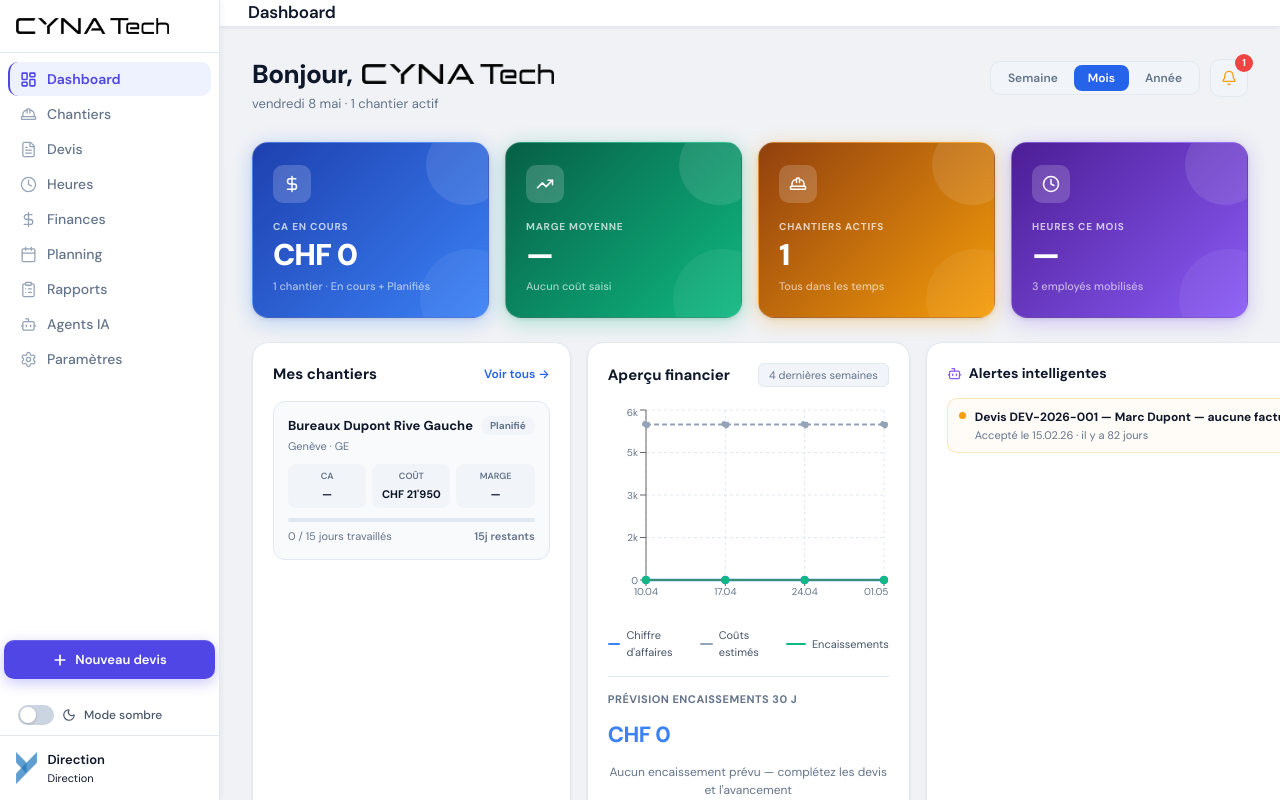
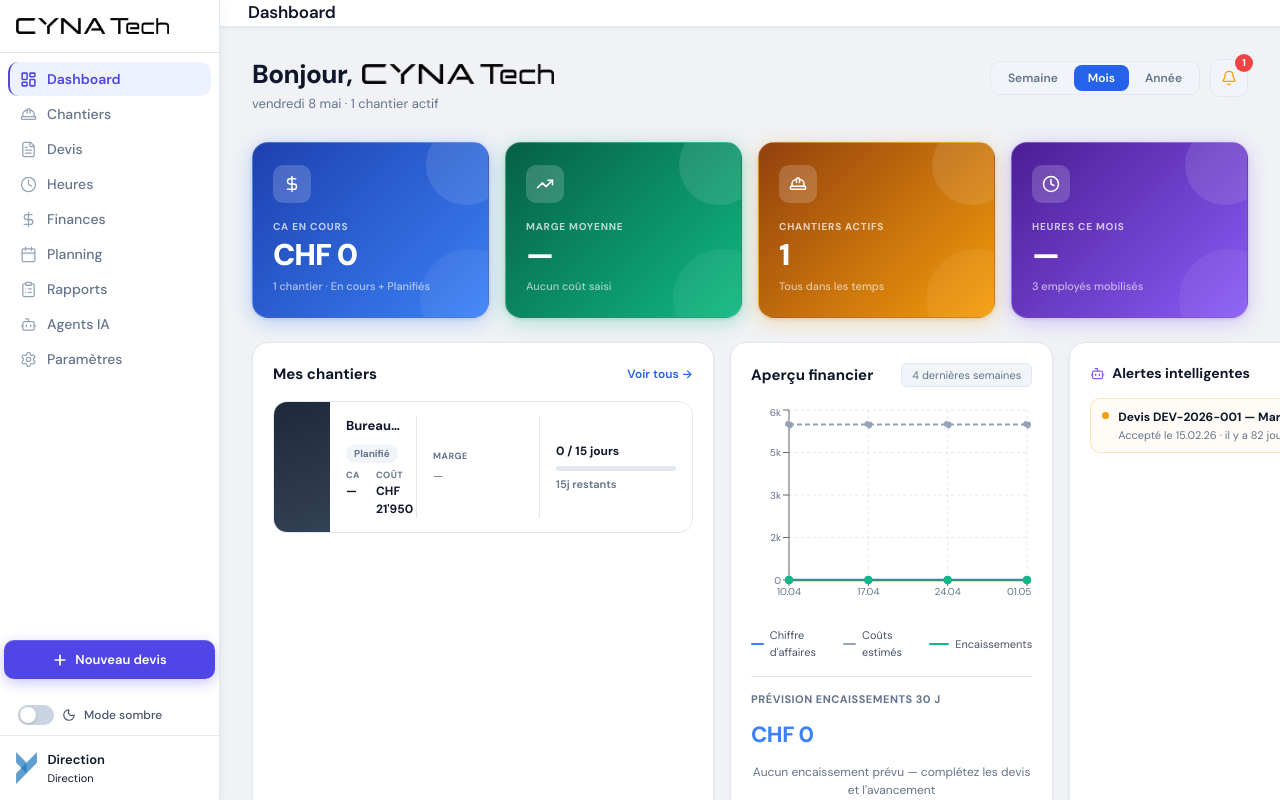
Before and after one commit to Valdrin72/gestion-chantier, a React (Create React App) app: page / in a window 1280 px wide. Built offline with nearby package versions, Linux system fonts and the light colour scheme.

Commit message:
Dashboard: redesign cards chantiers — vignette + CA/Coût/Marge/Jours horizontal

```diff
--- a/src/pages/Dashboard.js
+++ b/src/pages/Dashboard.js
@@ -799,39 +799,61 @@ function Dashboard() {
                           : { label: '—', couleur: 'var(--text-muted)' };
                   return (
                     <div key={c.id} onClick={() => naviguer('chantiers', { chantierActif: c.id })}
-                      style={{ padding: '14px', borderRadius: 12, border: '1px solid var(--dash-border)', cursor: 'pointer', background: 'var(--bg-glass)', transition: 'all 0.15s' }}
-                      onMouseEnter={e => { e.currentTarget.style.borderColor = '#3b82f6'; e.currentTarget.style.background = 'var(--bg-hover)'; }}
-                      onMouseLeave={e => { e.currentTarget.style.borderColor = 'var(--dash-border)'; e.currentTarget.style.background = 'var(--bg-glass)'; }}
+                      style={{ display: 'flex', alignItems: 'center', gap: 0, borderRadius: 14, border: '1px solid var(--dash-border)', cursor: 'pointer', background: 'var(--ds-card-bg)', overflow: 'hidden', transition: 'all 0.15s' }}
+                      onMouseEnter={e => { e.currentTarget.style.borderColor = '#3b82f6'; e.currentTarget.style.boxShadow = '0 2px 12px rgba(59,130,246,0.1)'; }}
+                      onMouseLeave={e => { e.currentTarget.style.borderColor = 'var(--dash-border)'; e.currentTarget.style.boxShadow = 'none'; }}
                     >
-                      <div style={{ display: 'flex', alignItems: 'flex-start', justifyContent: 'space-between', marginBottom: 10, gap: 8 }}>
-                        <div style={{ flex: 1, minWidth: 0 }}>
-                          <div style={{ fontWeight: 700, fontSize: 13, color: 'var(--text-primary)', marginBottom: 2, overflow: 'hidden', textOverflow: 'ellipsis', whiteSpace: 'nowrap' }}>{c.nom || c.numero}</div>
-                          <div style={{ fontSize: 11, color: 'var(--text-muted)' }}>{[c.ville, c.canton].filter(Boolean).join(' · ')}</div>
+                      {/* Vignette */}
+                      <div style={{ width: 56, minWidth: 56, alignSelf: 'stretch', background: couleurBarre === '#10B981' ? 'linear-gradient(160deg,#0f4c35,#1a6b4a)' : couleurBarre === '#F59E0B' ? 'linear-gradient(160deg,#78350f,#b45309)' : couleurBarre === '#EF4444' ? 'linear-gradient(160deg,#7f1d1d,#b91c1c)' : 'linear-gradient(160deg,#1e293b,#334155)', flexShrink: 0 }} />
+
+                      {/* Contenu */}
+                      <div style={{ flex: 1, padding: '14px 16px', minWidth: 0, display: 'flex', alignItems: 'center', gap: 16 }}>
+                        {/* Nom + badge */}
+                        <div style={{ flex: '0 1 180px', minWidth: 0 }}>
+                          <div style={{ display: 'flex', alignItems: 'center', gap: 8, marginBottom: 6, flexWrap: 'wrap' }}>
+                            <span style={{ fontWeight: 700, fontSize: 13, color: 'var(--text-primary)', overflow: 'hidden', textOverflow: 'ellipsis', whiteSpace: 'nowrap' }}>{c.nom || c.numero}</span>
+                            <span style={{ background: statBadge.bg, color: statBadge.color, borderRadius: 20, padding: '2px 8px', fontSize: 10, fontWeight: 700, flexShrink: 0, whiteSpace: 'nowrap' }}>{statBadge.label}</span>
+                          </div>
+                          <div style={{ display: 'flex', gap: 16 }}>
+                            <div>
+                              <div style={{ fontSize: 9, color: 'var(--text-muted)', fontWeight: 700, textTransform: 'uppercase', letterSpacing: '0.5px' }}>CA</div>
+                              <div style={{ fontSize: 12, fontWeight: 700, color: 'var(--text-primary)' }}>{montantCA ? `CHF ${fmtN(montantCA)}` : '—'}</div>
+                            </div>
+                            <div>
+                              <div style={{ fontSize: 9, color: 'var(--text-muted)', fontWeight: 700, textTransform: 'uppercase', letterSpacing: '0.5px' }}>Coût</div>
+                              <div style={{ fontSize: 12, fontWeight: 700, color: 'var(--text-primary)' }}>{couts.totalCoutsReel > 0 ? `CHF ${fmtN(Math.round(couts.totalCoutsReel))}` : '—'}</div>
+                            </div>
+                          </div>
                         </div>
-                        <span style={{ background: statBadge.bg, color: statBadge.color, borderRadius: 20, padding: '2px 9px', fontSize: 10, fontWeight: 700, flexShrink: 0 }}>{statBadge.label}</span>
-                      </div>
-                      <div style={{ display: 'grid', gridTemplateColumns: 'repeat(3, 1fr)', gap: 6, marginBottom: 10 }}>
-                        {[
-                          { label: 'CA', val: montantCA ? `CHF ${fmtN(montantCA)}` : '—' },
-                          { label: 'Coût', val: couts.totalCoutsReel > 0 ? `CHF ${fmtN(Math.round(couts.totalCoutsReel))}` : '—' },
-                          { label: 'Marge', val: mPct !== null ? `${mPct}%` : '—', couleur: mPct !== null ? (mPct >= 15 ? '#10b981' : mPct >= 0 ? '#f59e0b' : '#ef4444') : undefined },
-                        ].map(m => (
-                          <div key={m.label} style={{ background: 'var(--bg-glass-2)', borderRadius: 8, padding: '6px 8px', textAlign: 'center' }}>
-                            <div style={{ fontSize: 9, color: 'var(--text-muted)', fontWeight: 600, textTransform: 'uppercase', marginBottom: 2 }}>{m.label}</div>
-                            <div style={{ fontSize: 11, fontWeight: 700, color: m.couleur || 'var(--text-primary)' }}>{m.val}</div>
+
+                        {/* Séparateur */}
+                        <div style={{ width: 1, alignSelf: 'stretch', background: 'var(--dash-border)', flexShrink: 0 }} />
+
+                        {/* Marge */}
+                        <div style={{ flex: '0 0 90px', textAlign: 'left' }}>
+                          <div style={{ fontSize: 9, color: 'var(--text-muted)', fontWeight: 700, textTransform: 'uppercase', letterSpacing: '0.5px', marginBottom: 4 }}>Marge</div>
+                          {mPct !== null && couts.margeReel !== undefined
+                            ? <>
+                                <div style={{ fontSize: 13, fontWeight: 800, color: mPct >= 15 ? '#10b981' : mPct >= 0 ? '#f59e0b' : '#ef4444' }}>CHF {fmtN(Math.round(couts.margeReel ?? 0))}</div>
+                                <div style={{ fontSize: 11, fontWeight: 600, color: mPct >= 15 ? '#10b981' : mPct >= 0 ? '#f59e0b' : '#ef4444' }}>{mPct}%</div>
+                              </>
+                            : <div style={{ fontSize: 12, color: 'var(--text-muted)' }}>—</div>
+                          }
+                        </div>
+
+                        {/* Séparateur */}
+                        <div style={{ width: 1, alignSelf: 'stretch', background: 'var(--dash-border)', flexShrink: 0 }} />
+
+                        {/* Jours + barre */}
+                        <div style={{ flex: '0 0 120px' }}>
+                          <div style={{ fontSize: 12, fontWeight: 700, color: 'var(--text-primary)', marginBottom: 6 }}>
+                            {joursTotal > 0 ? `${joursRealises} / ${joursTotal} jours` : `${progress}%`}
                           </div>
-                        ))}
-                      </div>
-                      <div style={{ height: 4, background: '#E2E8F0', borderRadius: 2, margin: '10px 0 6px 0' }}>
-                        <div style={{ height: '100%', width: `${avancementVal}%`, background: couleurBarre, borderRadius: 2, transition: 'width 0.3s ease' }} />
-                      </div>
-                      <div style={{ display: 'flex', justifyContent: 'space-between', alignItems: 'center' }}>
-                        <span style={{ fontSize: 11, color: 'var(--text-muted)' }}>
-                          {joursTotal > 0
-                            ? `${joursRealises} / ${joursTotal} jours travaillés`
-                            : `${progress}% d'avancement`}
-                        </span>
-                        <span style={{ fontSize: 11, fontWeight: 600, color: statutJours.couleur }}>{statutJours.label}</span>
+                          <div style={{ height: 5, background: 'var(--dash-border)', borderRadius: 3, marginBottom: 5 }}>
+                            <div style={{ height: '100%', width: `${avancementVal}%`, background: couleurBarre, borderRadius: 3, transition: 'width 0.3s ease' }} />
+                          </div>
+                          <div style={{ fontSize: 11, fontWeight: 600, color: statutJours.couleur }}>{statutJours.label}</div>
+                        </div>
                       </div>
                     </div>
                   );
```
